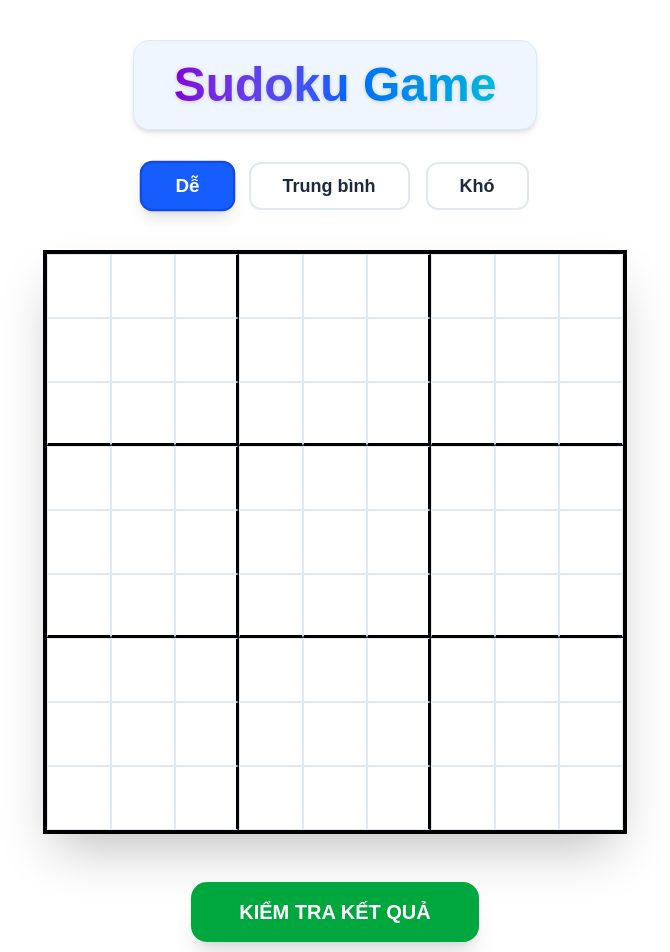
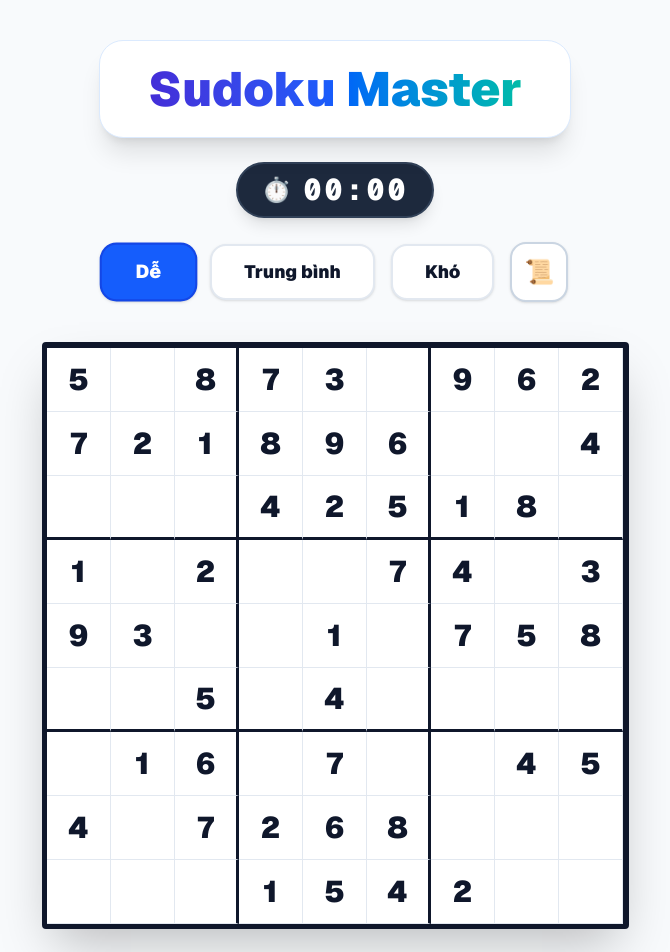
Before and after one commit to NguyenVanTu1004/SODOKU_project, a Next.js app: page / in a window 1280 px wide. Shown: the top 952 px of the page, without its empty margins (305-975 px from the left). Built offline with nearby package versions, Linux system fonts and the light colour scheme.

Commit message:
Cập nhật các tính năng về mức độ dễ khó, gợi ý từ AI cho game

```diff
--- a/app/page.tsx
+++ b/app/page.tsx
@@ -1,149 +1,264 @@
 "use client";
-import React, { useState } from 'react';
+import React, { useState, useEffect } from 'react';
 
 export default function SudokuPage() {
-  // 1. Khởi tạo trạng thái bàn cờ và mức độ
   const [board, setBoard] = useState(Array(9).fill('').map(() => Array(9).fill('')));
   const [difficulty, setDifficulty] = useState('Dễ');
+  const [history, setHistory] = useState<string[][][]>([]);
+  const [hintedCells, setHintedCells] = useState<string[]>([]);
 
-  // 2. Dữ liệu các mức độ chơi
-  const games = {
-    'Dễ': [
-      ['5', '3', '', '', '7', '', '', '', ''],
-      ['6', '', '', '1', '9', '5', '', '', ''],
-      ['', '9', '8', '', '', '', '', '6', ''],
-      ['8', '', '', '', '6', '', '', '', '3'],
-      ['4', '', '', '8', '', '3', '', '', '1'],
-      ['7', '', '', '', '2', '', '', '', '6'],
-      ['', '6', '', '', '', '', '2', '8', ''],
-      ['', '', '', '4', '1', '9', '', '', '5'],
-      ['', '', '', '', '8', '', '', '7', '9']
-    ],
-    'Trung bình': [
-      ['', '', '', '', '', '', '', '', ''],
-      ['', '', '', '', '', '', '3', '1', ''],
-      ['', '', '', '4', '', '', '', '', ''],
-      ['', '', '', '1', '', '', '2', '8', ''],
-      ['', '', '', '2', '', '4', '', '', ''],
-      ['', '', '', '', '3', '', '', '', ''],
-      ['', '', '1', '', '', '', '', '', ''],
-      ['', '', '', '', '5', '', '', '', ''],
-      ['', '', '', '', '', '6', '', '', '']
-    ],
-    'Khó': [
-      ['', '', '', '2', '', '', '', '', ''],
-      ['', '', '', '', '', '', '', '', ''],
-      ['1', '', '', '', '', '', '', '', ''],
-      ['', '', '', '', '', '', '', '', ''],
-      ['', '', '', '', '', '', '', '', ''],
-      ['', '', '', '', '', '', '', '', ''],
-      ['', '', '', '', '', '', '', '', ''],
-      ['', '', '', '', '', '', '', '', ''],
-      ['', '', '', '', '', '', '', '', '']
-    ]
+  // --- STATE CHO ĐỒNG HỒ ---
+  const [seconds, setSeconds] = useState(0);
+  const [isActive, setIsActive] = useState(false);
+
+  // --- STATE CHO LỊCH SỬ KỶ LỤC ---
+  const [gameLogs, setGameLogs] = useState<{time: string, diff: string, date: string}[]>([]);
+  const [showLogs, setShowLogs] = useState(false);
+
+  // --- THUẬT TOÁN HỖ TRỢ SINH SỐ NGẪU NHIÊN ---
+  const isSafe = (grid: string[][], row: number, col: number, num: string) => {
+    for (let x = 0; x < 9; x++) if (grid[row][x] === num || grid[x][col] === num) return false;
+    const startRow = row - (row % 3), startCol = col - (col % 3);
+    for (let i = 0; i < 3; i++) for (let j = 0; j < 3; j++) if (grid[i + startRow][j + startCol] === num) return false;
+    return true;
   };
 
-  // 3. Hàm xử lý logic
-  const changeDifficulty = (level: 'Dễ' | 'Trung bình' | 'Khó') => {
+  const solveSudokuInternal = (grid: string[][]): boolean => {
+    for (let row = 0; row < 9; row++) {
+      for (let col = 0; col < 9; col++) {
+        if (grid[row][col] === '') {
+          const nums = ['1','2','3','4','5','6','7','8','9'].sort(() => Math.random() - 0.5);
+          for (let num of nums) {
+            if (isSafe(grid, row, col, num)) {
+              grid[row][col] = num;
+              if (solveSudokuInternal(grid)) return true;
+              grid[row][col] = '';
+            }
+          }
+          return false;
+        }
+      }
+    }
+    return true;
+  };
+
+  const generateRandomBoard = (level: string) => {
+    const newGrid = Array(9).fill('').map(() => Array(9).fill(''));
+    solveSudokuInternal(newGrid); // Giải đầy bàn cờ ngẫu nhiên
+
+    let cellsToRemove = level === 'Dễ' ? 35 : level === 'Trung bình' ? 45 : 55;
+    while (cellsToRemove > 0) {
+      let r = Math.floor(Math.random() * 9);
+      let c = Math.floor(Math.random() * 9);
+      if (newGrid[r][c] !== '') {
+        newGrid[r][c] = '';
+        cellsToRemove--;
+      }
+    }
+    return newGrid;
+  };
+
+  // --- 1. TỰ ĐỘNG SINH SỐ NGẪU NHIÊN VÀ TẢI LỊCH SỬ KHI MỞ GAME ---
+  useEffect(() => {
+    const initialBoard = generateRandomBoard('Dễ');
+    setBoard(initialBoard);
+
+    const savedLogs = localStorage.getItem('sudoku_master_logs');
+    if (savedLogs) {
+      setGameLogs(JSON.parse(savedLogs));
+    }
+  }, []);
+
+  // --- 2. TỰ ĐỘNG LƯU LỊCH SỬ VÀO MÁY MỖI KHI CẬP NHẬT ---
+  useEffect(() => {
+    localStorage.setItem('sudoku_master_logs', JSON.stringify(gameLogs));
+  }, [gameLogs]);
+
+  // --- LOGIC thời gian  ĐỒNG HỒ ---
+  useEffect(() => {
+    let interval: NodeJS.Timeout | null = null;
+    if (isActive) {
+      interval = setInterval(() => {
+        setSeconds((prev) => prev + 1);
+      }, 1000);
+    }
+    return () => { if (interval) clearInterval(interval); };
+  }, [isActive]);
+
+  const formatTime = (totalSeconds: number) => {
+    const mins = Math.floor(totalSeconds / 60);
+    const secs = totalSeconds % 60;
+    return `${mins.toString().padStart(2, '0')}:${secs.toString().padStart(2, '0')}`;
+  };
+
+  // --- Thuật toán cho gợi ý từ AI ---
+  const solveSudoku = (grid: string[][]): boolean => {
+    for (let row = 0; row < 9; row++) {
+      for (let col = 0; col < 9; col++) {
+        if (grid[row][col] === '') {
+          for (let num = 1; num <= 9; num++) {
+            const sNum = num.toString();
+            if (isSafe(grid, row, col, sNum)) {
+              grid[row][col] = sNum;
+              if (solveSudoku(grid)) return true;
+              grid[row][col] = '';
+            }
+          }
+          return false;
+        }
+      }
+    }
+    return true;
+  };
+
+  // --- Xử lý các sự kiện ---
+  const startNewGame = (level: 'Dễ' | 'Trung bình' | 'Khó') => {
     setDifficulty(level);
-    setBoard(games[level]);
+    const newBoard = generateRandomBoard(level);
+    setBoard(newBoard);
+    setHistory([]);
+    setHintedCells([]);
+    setSeconds(0);
+    setIsActive(true);
   };
 
   const handleInputChange = (row: number, col: number, value: string) => {
-    if (value === "") {
+    if (!isActive) setIsActive(true);
+    if (value === "" || /^[1-9]$/.test(value)) {
+      setHistory(prev => [...prev, JSON.parse(JSON.stringify(board))]);
       const newBoard = board.map((r, rIdx) =>
         r.map((cell, cIdx) => (rIdx === row && cIdx === col ? value : cell))
       );
       setBoard(newBoard);
+    }
+  };
+
+  const handleUndo = () => {
+    if (history.length === 0) return;
+    const lastState = history[history.length - 1];
+    setBoard(lastState);
+    setHistory(prev => prev.slice(0, -1));
+  };
+
+  const handleAIHint = () => {
+    const boardCopy = JSON.parse(JSON.stringify(board));
+    if (solveSudoku(boardCopy)) {
+      for (let r = 0; r < 9; r++) {
+        for (let c = 0; c < 9; c++) {
+          if (board[r][c] === '') {
+            setHistory(prev => [...prev, JSON.parse(JSON.stringify(board))]);
+            const newBoard = board.map((rowArr, rIdx) =>
+              rowArr.map((cell, cIdx) => (rIdx === r && cIdx === c ? boardCopy[r][c] : cell))
+            );
+            setBoard(newBoard);
+            setHintedCells(prev => [...prev, `${r}-${c}`]);
+            return;
+          }
+        }
+      }
+    }
+  };
+
+ const checkResult = () => {
+    // Tạo bản sao để kiểm tra logic giải (tránh lỗi tham chiếu)
+    const boardCopy = JSON.parse(JSON.stringify(board));
+
+    // 1. Kiểm tra xem đã điền kín bàn cờ chưa
+    if (boardCopy.some((row: string[]) => row.includes(''))) {
+      alert("Bạn chưa hoàn thành bàn cờ! Hãy điền hết các ô trống.");
       return;
     }
 
-    if (!/^[1-9]$/.test(value)) {
-      alert("Dữ liệu đầu vào không hợp lệ! Vui lòng chỉ nhập số dương từ 1 đến 9.");
-      return;
-    }
-
-    const newBoard = board.map((r, rIdx) =>
-      r.map((cell, cIdx) => (rIdx === row && cIdx === col ? value : cell))
-    );
-    setBoard(newBoard);
+    // 2. Nếu đã điền kín, dừng đồng hồ và tính toán kỷ lục
+    setIsActive(false);
+    const now = new Date();
+    const finalTime = formatTime(seconds);
+    const record = {
+      time: finalTime,
+      diff: difficulty,
+      date: `${now.toLocaleDateString()} ${now.toLocaleTimeString([], {hour: '2-digit', minute:'2-digit'})}`
     };
 
-  const checkResult = () => {
-    for (let row of board) {
-      if (row.includes('')) {
-        alert("Bạn chưa hoàn thành bàn cờ! Hãy điền hết các ô trống.");
-        return;
-      }
-    }
-    alert("Tuyệt vời! Bạn đã lấp đầy bàn cờ. Hệ thống AI đang kiểm tra tính chính xác...");
+    // 3. Lưu kỷ lục vào danh sách
+    setGameLogs(prev => [record, ...prev]);
+
+    // 4. Thông báo chiến thắng
+    alert(`CHÚC MỪNG! Bạn đã thắng với thời gian: ${finalTime}. \nNhấn OK để bắt đầu ván mới!`);
+
+    // 5. QUAN TRỌNG: Tự động sinh bàn cờ mới ngay lập tức để tránh lặp lại kỷ lục
+    const nextBoard = generateRandomBoard(difficulty);
+    setBoard(nextBoard);
+    setHistory([]);
+    setHintedCells([]);
+    setSeconds(0);
+    setIsActive(true); // Bắt đầu ván mới luôn
   };
 
   return (
-    <div className="min-h-screen bg-white flex flex-col items-center py-10 px-4">
+    <div className="min-h-screen bg-slate-50 flex flex-col items-center py-10 px-4 text-slate-900 font-sans relative">
+      <div className="relative px-12 py-6 bg-white rounded-3xl shadow-xl mb-6 group overflow-hidden border border-blue-100">
+        <h1 className="text-5xl font-black bg-gradient-to-r from-indigo-700 via-blue-600 to-teal-500 bg-clip-text text-transparent">Sudoku Master</h1>
+        <div className="absolute inset-0 bg-gradient-to-r from-white/40 to-transparent -translate-x-full group-hover:animate-[shine_1.5s_infinite] pointer-events-none" />
+      </div>
 
-      {/* TIÊU ĐỀ LẤP LÁNH TITAN TRONG NÚT XANH NHẠT */}
-      <button className="relative px-10 py-5 bg-blue-50 rounded-2xl shadow-md mb-8 group overflow-hidden border border-blue-100">
-        <h1 className="text-5xl font-black bg-gradient-to-r from-purple-700 via-blue-600 to-cyan-500 bg-clip-text text-transparent drop-shadow-sm">
-          Sudoku Game
-        </h1>
-        <div className="absolute inset-0 bg-gradient-to-r from-white/40 to-transparent -translate-x-full group-hover:animate-[shine_1.5s_infinite] pointer-events-none" />
-      </button>
+      <div className="mb-6 flex items-center gap-3 bg-slate-800 text-white px-6 py-2 rounded-full shadow-lg border-2 border-slate-700">
+        <span className="text-2xl">⏱️</span>
+        <span className="text-3xl font-mono font-black tracking-widest">{formatTime(seconds)}</span>
+      </div>
 
-      {/* 3 MỨC CHƠI DƯỚI TIÊU ĐỀ */}
-      <div className="flex gap-4 mb-10">
+      <div className="flex items-center gap-4 mb-10 w-full max-w-2xl justify-center relative">
+        <div className="flex gap-4">
           {(['Dễ', 'Trung bình', 'Khó'] as const).map((level) => (
-          <button
-            key={level}
-            onClick={() => changeDifficulty(level)}
-            className={`px-8 py-2 rounded-xl text-lg font-black transition-all border-2 ${
-              difficulty === level
-              ? 'bg-blue-600 text-white border-blue-700 scale-105 shadow-lg'
-              : 'bg-white text-slate-800 border-slate-200 hover:border-blue-400'
-            }`}
-          >
-            {level}
-          </button>
+            <button key={level} onClick={() => startNewGame(level)} className={`px-8 py-3 rounded-2xl text-lg font-black transition-all border-2 shadow-sm ${difficulty === level ? 'bg-blue-600 text-white border-blue-700 scale-105' : 'bg-white border-slate-200 hover:border-blue-400'}`}>{level}</button>
           ))}
         </div>
+        <div className="relative">
+          <button onClick={() => setShowLogs(!showLogs)} className="p-3 bg-white border-2 border-slate-300 rounded-2xl hover:bg-slate-100 shadow-sm transition-all text-2xl" title="Lịch sử chơi">📜</button>
+          {showLogs && (
+            <div className="absolute top-16 right-0 w-72 bg-white border-2 border-slate-200 shadow-2xl rounded-2xl p-4 z-50 max-h-80 overflow-y-auto animate-in fade-in zoom-in duration-200">
+              <div className="flex justify-between items-center mb-2 border-b pb-1">
+                <h3 className="font-bold text-lg text-slate-800">Kỷ lục thắng</h3>
+                <button onClick={() => { if(confirm("Xóa toàn bộ lịch sử?")) setGameLogs([]); }} className="text-[10px] bg-red-50 text-red-500 px-2 py-1 rounded-md hover:bg-red-500 hover:text-white transition-all">Xóa sạch</button>
+              </div>
+              {gameLogs.length === 0 ? <p className="text-sm text-slate-500 italic py-2">Chưa có kỷ lục nào.</p> : gameLogs.map((log, i) => (
+                <div key={i} className="text-sm mb-3 pb-2 border-b last:border-0 hover:bg-slate-50 transition-colors">
+                  <div className="flex justify-between font-bold">
+                    <span className={`${log.diff === 'Khó' ? 'text-red-500' : log.diff === 'Trung bình' ? 'text-orange-500' : 'text-green-600'}`}>{log.diff}</span>
+                    <span className="font-mono text-slate-700">{log.time}</span>
+                  </div>
+                  <div className="text-[11px] text-slate-400 mt-1 font-medium italic">{log.date}</div>
+                </div>
+              ))}
+            </div>
+          )}
+        </div>
+      </div>
 
-      {/* BÀN CỜ SUDOKU - ĐÃ SỬA LỖI ĐƯỜNG KẺ VÀ IN ĐẬM SỐ */}
-      <div className="grid grid-cols-9 border-[3px] border-black bg-black p-[1px] shadow-2xl">
-        {board.map((row, rIdx) => (
-          row.map((cell, cIdx) => (
+      <div className="grid grid-cols-9 border-[4px] border-slate-900 bg-slate-900 p-[1.5px] shadow-2xl rounded-sm">
+        {board.map((row, rIdx) => row.map((cell, cIdx) => (
           <input
             key={`${rIdx}-${cIdx}`}
             type="text"
             maxLength={1}
             value={cell}
             onChange={(e) => handleInputChange(rIdx, cIdx, e.target.value)}
-              className={`
-                w-11 h-11 sm:w-16 sm:h-16 text-center outline-none bg-white text-black text-3xl font-black
-                focus:bg-yellow-50 transition-colors border-[0.5px] border-slate-200
-                ${(cIdx + 1) % 3 === 0 && cIdx < 8 ? "border-r-[3px] border-r-black" : ""}
-                ${(rIdx + 1) % 3 === 0 && rIdx < 8 ? "border-b-[3px] border-b-black" : ""}
-              `}
+            className={`w-10 h-10 sm:w-16 sm:h-16 text-center outline-none bg-white text-3xl font-black transition-all
+              ${hintedCells.includes(`${rIdx}-${cIdx}`) ? "text-indigo-600" : "text-slate-900"}
+              ${(cIdx + 1) % 3 === 0 && cIdx < 8 ? "border-r-[3.5px] border-r-slate-900" : "border-r-[0.5px] border-r-slate-200"}
+              ${(rIdx + 1) % 3 === 0 && rIdx < 8 ? "border-b-[3.5px] border-b-slate-900" : "border-b-[0.5px] border-b-slate-200"}
+              focus:bg-blue-50 focus:z-10`}
           />
-          ))
-        ))}
+        )))}
       </div>
 
-      {/* NÚT KIỂM TRA KẾT QUẢ */}
-      <div className="mt-12 flex gap-6">
-        <button
-          onClick={checkResult}
-          className="px-12 py-4 bg-green-600 text-white rounded-2xl text-xl font-black hover:bg-green-700 shadow-xl active:scale-95 transition-all"
-        >
-          KIỂM TRA KẾT QUẢ
-        </button>
+      <div className="mt-12 flex flex-wrap justify-center gap-5">
+        <button onClick={checkResult} className="px-8 py-4 bg-emerald-600 text-white rounded-2xl text-xl font-black hover:bg-emerald-700 shadow-lg active:scale-95 transition-all">KIỂM TRA</button>
+        <button onClick={handleAIHint} className="px-8 py-4 bg-indigo-600 text-white rounded-2xl text-xl font-black hover:bg-indigo-700 shadow-lg active:scale-95 transition-all">💡 GỢI Ý AI</button>
+        <button onClick={handleUndo} disabled={history.length === 0} className={`px-8 py-4 rounded-2xl text-xl font-black shadow-lg active:scale-95 transition-all ${history.length === 0 ? 'bg-slate-300 text-slate-500 cursor-not-allowed' : 'bg-orange-500 text-white hover:bg-orange-600'}`}>↩️ QUAY LẠI</button>
+        <button onClick={() => startNewGame(difficulty as any)} className="px-8 py-4 bg-slate-800 text-white rounded-2xl text-xl font-black hover:bg-black active:scale-95 transition-all">LÀM MỚI</button>
       </div>
 
-      {/* CSS Inline cho hiệu ứng lấp lánh */}
-      <style jsx global>{`
-        @keyframes shine {
-          100% { transform: translateX(100%); }
-        }
-      `}</style>
+      <style jsx global>{` @keyframes shine { 100% { transform: translateX(100%); } } `}</style>
     </div>
   );
 }
```
Lines whose indentation alone changed are shown as unchanged.
